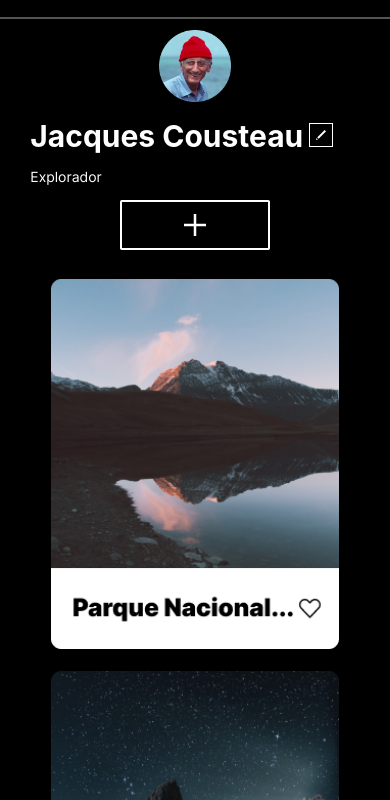
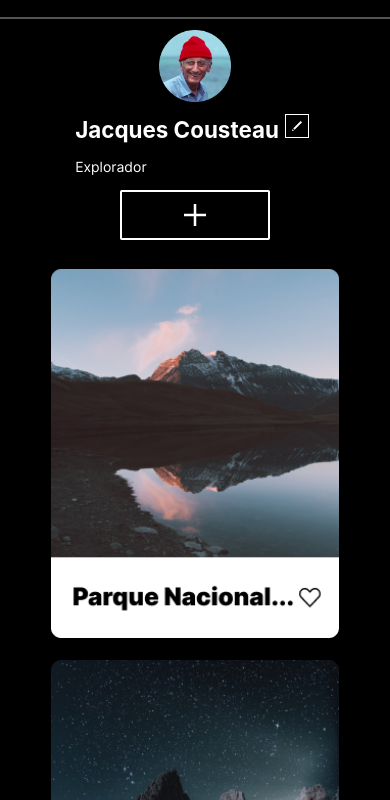
Before and after one commit to mikae1122/web_project_around, a plain HTML site: page index.html in a window 390 px wide. Shown: the part 44-844 px from the top of the page. Drawn offline with Linux system fonts and the light colour scheme; a web font is replaced by a local one.

Commit message:
alteração nos textos

```diff
--- a/blocks/main.css
+++ b/blocks/main.css
@@ -128,3 +128,11 @@
     height: 50px;
   }
 }
+@media (max-width: 400px) {
+  .main__interacao--textos {
+    font-family: Inter;
+    font-size: 70%;
+    font-weight: 500;
+    line-height: 26.63px;
+  }
+}
```
